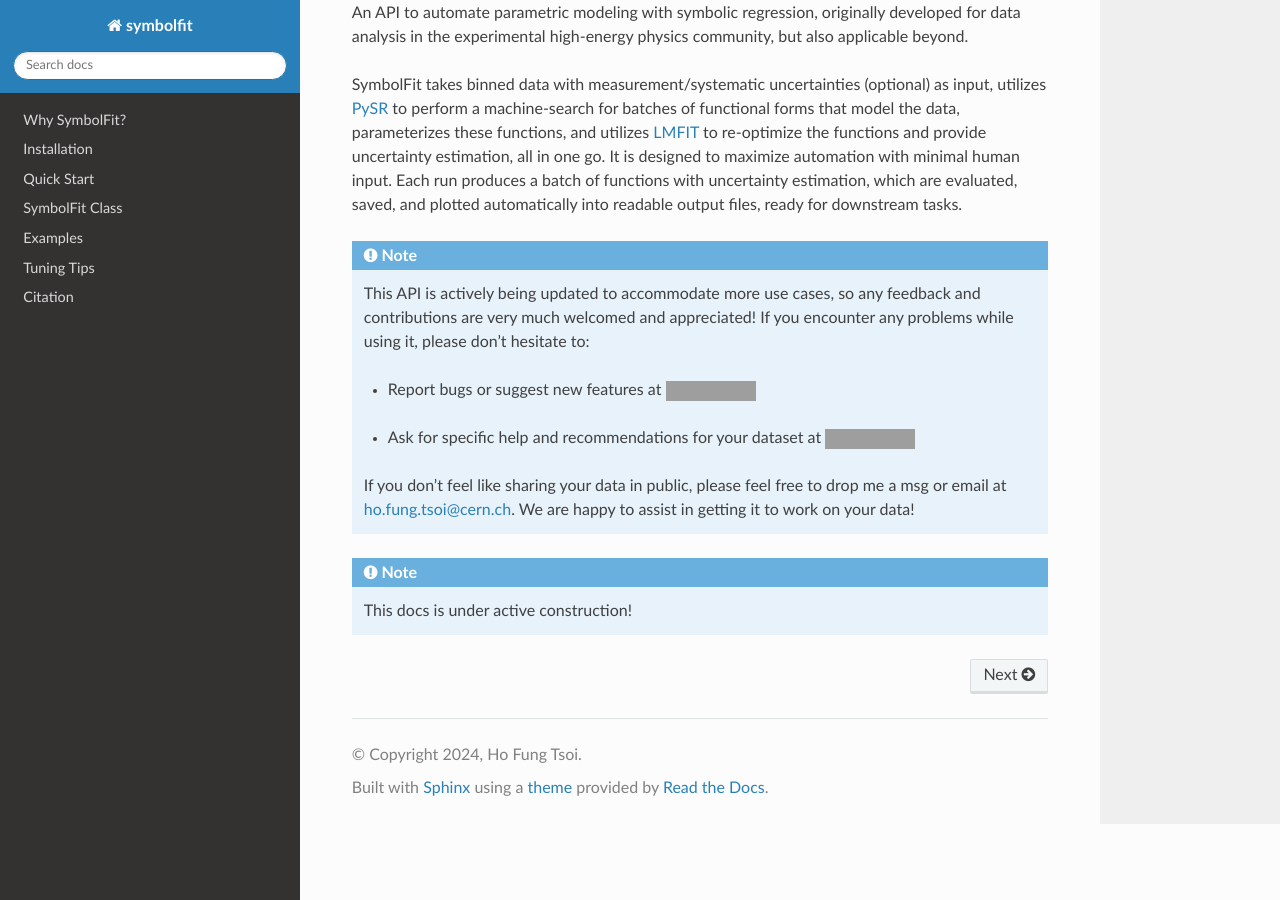
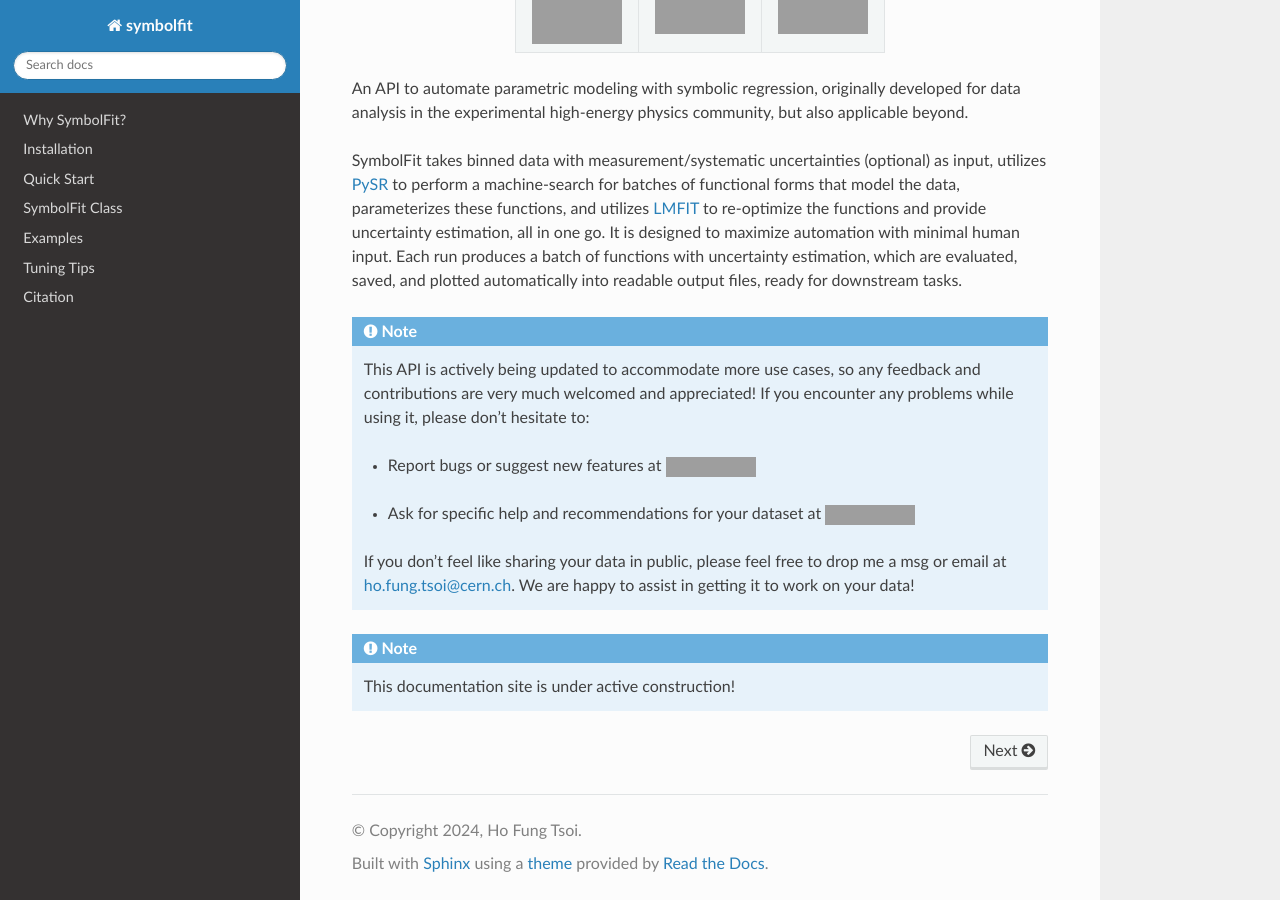
Before and after one commit to hftsoi/symbolfit, a Sphinx documentation site: the page built from docs/index.rst, in a window 1280 px wide and 900 px high, scrolled down 991 px. Built offline with Sphinx 7.4.7 and the Read the Docs theme 3.1.0, drawn with Linux system fonts in a browser that asks for light colours; grey boxes are pictures that could not be loaded.

Commit message:
Update index.rst

```diff
--- a/docs/index.rst
+++ b/docs/index.rst
@@ -5,9 +5,17 @@ Welcome to SymbolFit documentation!
    :width: 400px
    :align: center
 
+.. raw:: html
+
+   <br><br>
+
 .. image:: demo/animation.gif
    :width: 900px
    :align: center
+
+.. raw:: html
+
+   <br><br>
 
 .. list-table::
    :header-rows: 1
@@ -79,7 +87,7 @@ It is designed to maximize automation with minimal human input. Each run produce
 
 .. note::
 
-   This docs is under active construction!
+   This documentation site is under active construction!
 
 .. toctree::
    :hidden:
```
